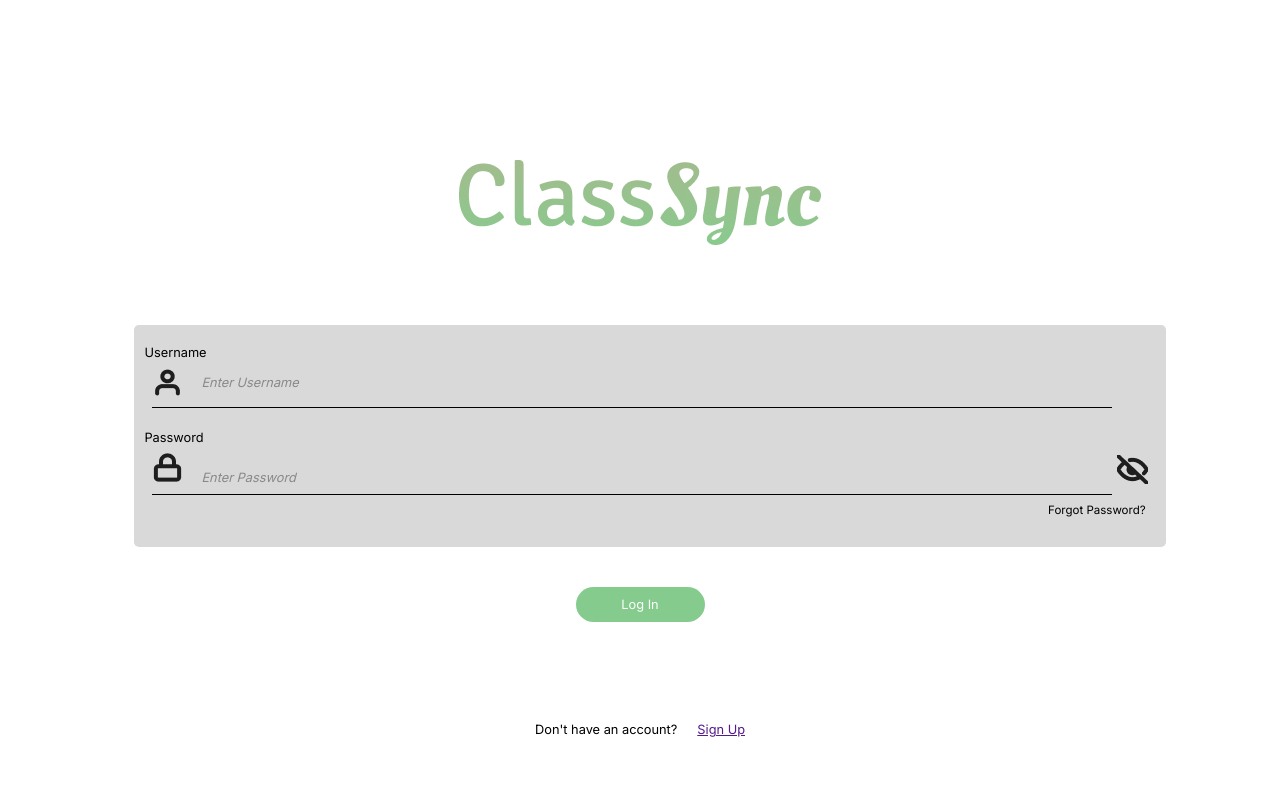
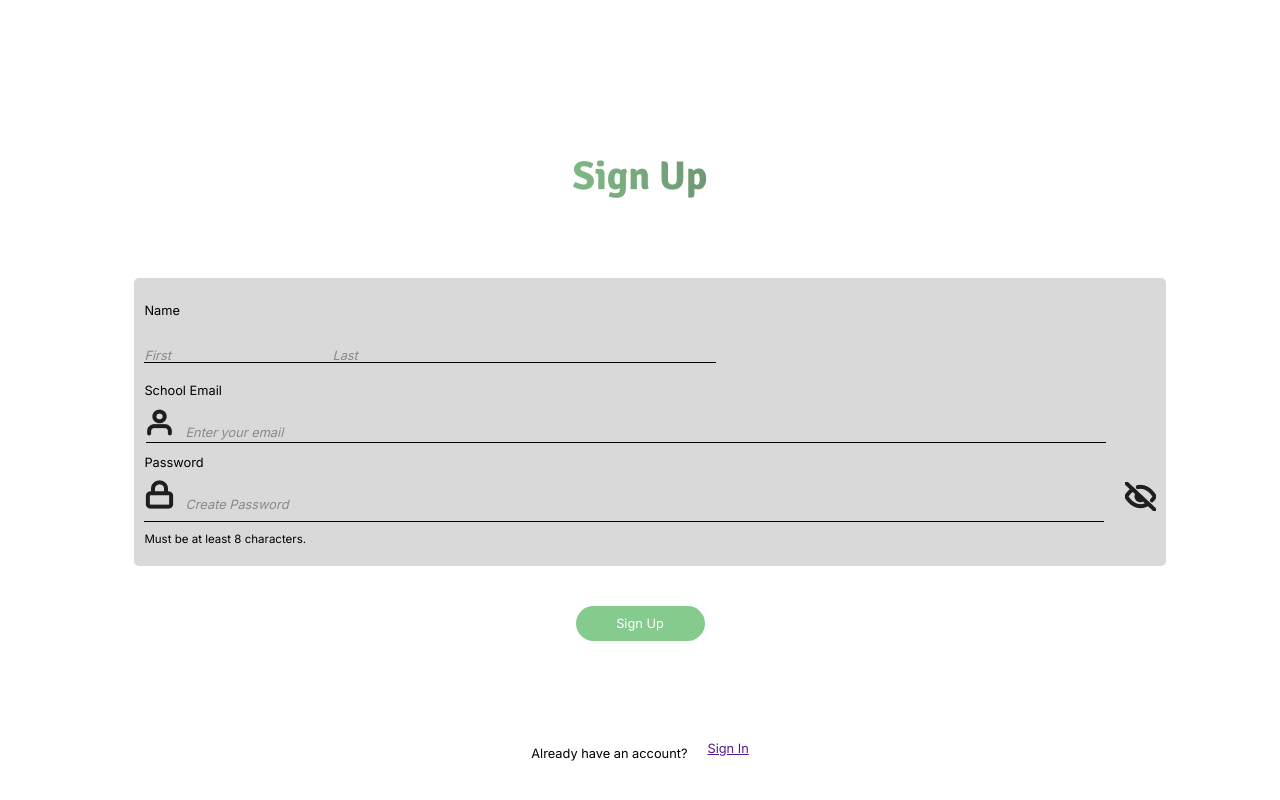
Before and after one commit to medinaalexis013/TeamCBC_ClassSync, a React (Vite) app in the folder frontend/: page / in a window 1280 px wide. Built offline with nearby package versions, Linux system fonts and the light colour scheme.

Commit message:
added sign up page styling and layout

```diff
--- a/frontend/src/App.jsx
+++ b/frontend/src/App.jsx
@@ -1,12 +1,13 @@
 import { useState } from 'react'
 import Login from './login.jsx'
+import SignUp from './Sign-Up.jsx'
 
 function App() {
   const [count, setCount] = useState(0)
 
   return (
     <div id='main-case'>
-      <Login/>
+      <SignUp/>
     </div>
   )
 }
--- a/frontend/src/Login.jsx
+++ b/frontend/src/Login.jsx
@@ -3,7 +3,6 @@ import React from 'react'
 import './Login.css'
 
 export default function Login(props) {
-	//const [selectedGen, setSelectedGen] = useState(9);
 
     return (
 		<div className='login-page-case'>
--- /dev/null
+++ b/frontend/src/Sign-Up.css
@@ -0,0 +1,111 @@
+.signup-page-case {
+    background-color: #FFFFFF;
+    flex-direction: column;
+    justify-content: center;
+    align-items: center;
+    display: flex;
+    margin-top: 20vh;
+    font-family: Inter;
+    font-size: .8em;
+}
+
+.form {
+  width: 80%
+}
+
+.signup-box.css {
+    display: flex;
+    justify-content: space-between;
+}
+
+.name-container {
+    display: flex;
+    padding-top: 20px;
+    padding-bottom: 15px;
+}
+
+.small-line {
+    width: 30%;
+    border-bottom: 1px solid black;
+    position: absolute;
+    z-index: 0;
+}
+
+.signup-box {
+    background-color: #D9D9D9;
+    width: 100%;
+    display: flex;
+    border-radius: 1px;
+    padding: 10px;
+    padding-top: 20px;
+    padding-bottom: 20px;
+    flex-direction: column;
+    margin-top: 10vh;
+    border-radius: 5px;
+}
+
+#username-case {
+    display: flex;
+    align-items: center;
+    padding: 8px;
+    margin-bottom: 25px;
+}
+
+#password-case {
+    display: flex;
+    align-items: center;
+    justify-content: space-between;
+    padding: 0px;
+}
+
+.forgot-password {
+  all: unset;
+  cursor: pointer;
+  font-size: .9em;
+}
+
+input {
+  all: unset;
+}
+
+.label {
+    margin-bottom: 10px;
+    margin-top: 5px;
+}
+
+input::placeholder {
+  opacity: .8;
+  font-style: italic;
+}
+
+.show-password-button {
+  position: relative;
+
+}
+
+.line {
+  width: 75%;
+  margin-top: 50px;
+  border-bottom: 1px solid black;
+  position: absolute;
+  z-index: 0;
+}
+
+.signup-button {
+  all: unset;
+  color: #FFFFFF;
+  background-color: #52B65E;
+  opacity: 70%;
+  border-radius: 45px;
+  width: 129px;
+  height: 35px;
+  text-align: center;
+}
+
+@media (max-width: 500px) {
+  .signup-page-case {
+    display: flex;
+    flex-direction: column;
+    max-width: 500;
+  }
+}
--- /dev/null
+++ b/frontend/src/Sign-Up.jsx
@@ -0,0 +1,54 @@
+import { useState, useEffect } from 'react'
+import React from 'react'
+import './Sign-Up.css'
+
+export default function SignUp(props) {
+
+    return (
+		<div className='signup-page-case'>
+			<img src='/src/assets/signup.png'></img>
+            <form className='form'>
+
+                <div className='signup-box'>
+                    <span className='label'>Name</span>
+                    <div className='name-container'>
+                        <div style={{display: "flex", flexDirection: "column-reverse"}}>
+                            <input type='text' id='first-name' placeholder="First"></input>
+                            <div  className='small-line'></div>
+                        </div>
+                        <div style={{display: "flex", flexDirection: "column-reverse"}}>
+                            <input type='text' className='last-name' placeholder="Last"></input>
+                            <div className='small-line'></div>
+                        </div>
+                    </div>
+                    <span className='label'>School Email</span>
+                    <div id='name-case'>
+                        <img src='/src/assets/user.png' style={{marginRight: "10px"}}></img>
+                        <input type='text' className='email' placeholder="Enter your email"></input>
+                        <div className='line' style={{margin: "2px"}}></div>
+                    </div>
+                    <span style={{marginTop: "15px"}} className='label'>Password</span>
+                    <div id='password-case'>
+                        <div>
+                            <img className='lock' src='/src/assets/Lock.png'></img>
+                            <input type='text' className='name' style={{marginLeft: "10px"}} placeholder="Create Password"></input>
+                        </div>
+                        <img className='show-password-button' src='/src/assets/ShowPass.png'></img>
+                        <div className='line'></div>
+                    </div>
+                    <div style={{display: "flex", justifyContent: "flex-start", paddingTop: "20px"}}>
+                        <a href='' className='forgot-password'>Must be at least 8 characters.</a>
+                    </div>
+                </div>
+
+                <div style={{display: "flex", justifyContent: "center", paddingTop: "40px"}}>
+                    <button className='signup-button'>Sign Up</button>
+                </div>
+
+                <div style={{display: "flex", justifyContent: "center", paddingTop: "100px"}}>
+                    <span className='label'>Already have an account? </span>
+                    <a style={{marginLeft: "20px"}} href=''>Sign In</a>
+                </div>
+            </form>
+		</div>
+)}
```
Also changed, not shown: frontend/src/assets/SignUp.png (added).
